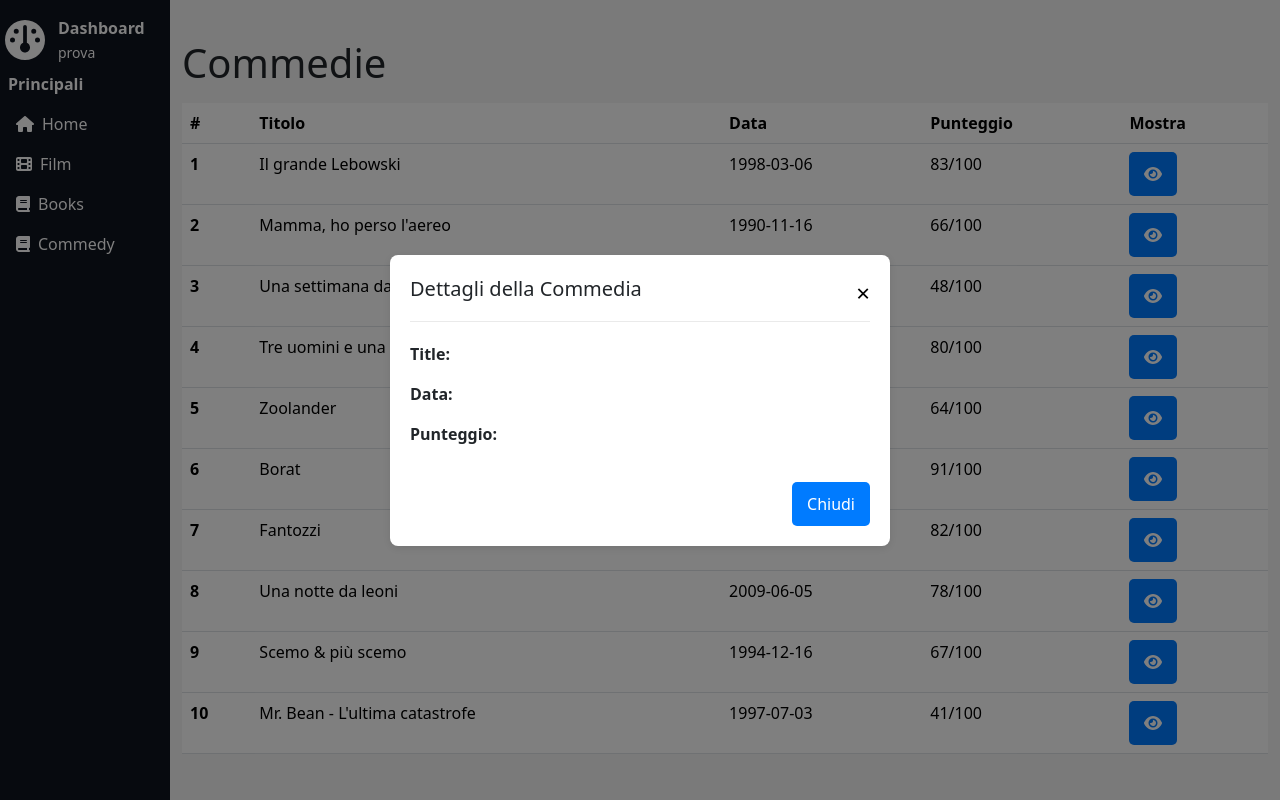
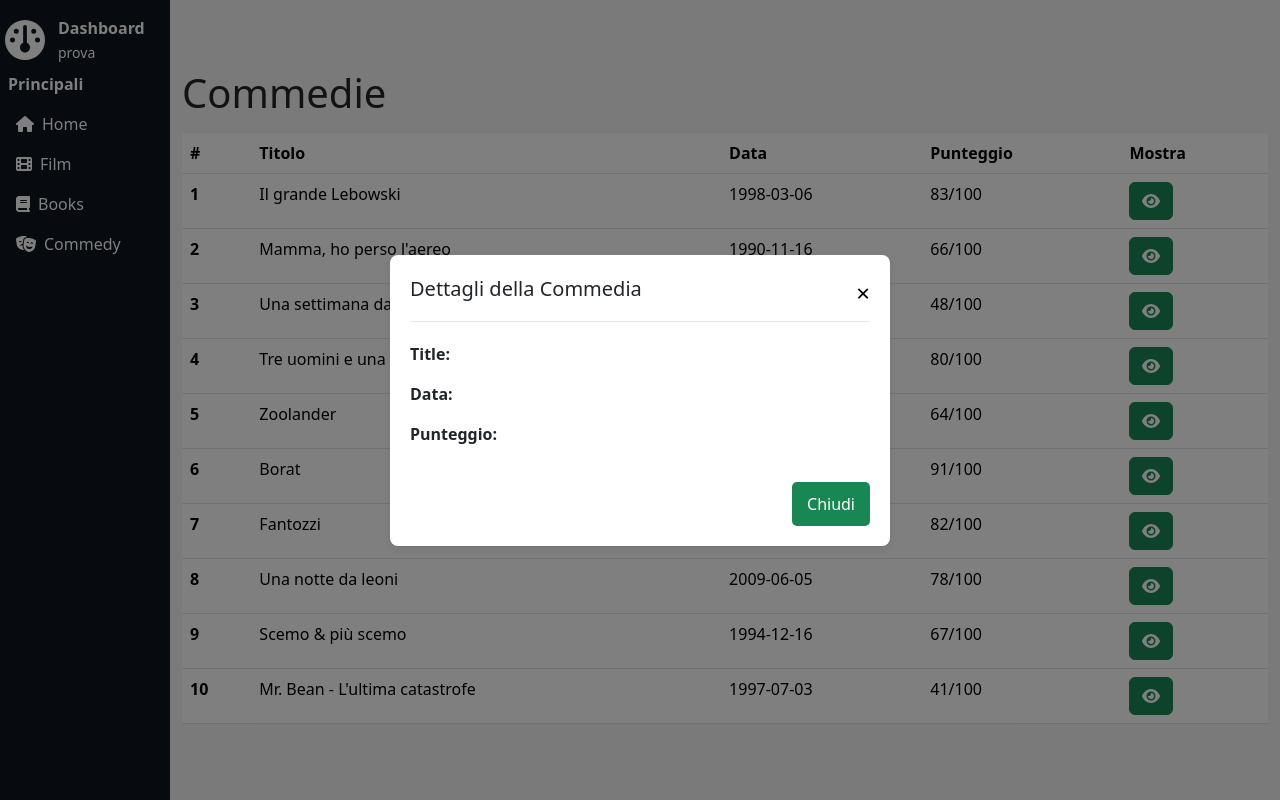
Before and after one commit to StefanoDaniello/React-Dasboard, a React (Vite) app: page /commedy/1 in a window 1280 px wide. Built offline with nearby package versions, Linux system fonts and the light colour scheme.

Commit message:
fix color

```diff
--- a/src/components/Modal.jsx
+++ b/src/components/Modal.jsx
@@ -26,7 +26,7 @@ function ModalComponent() {
                     <p><strong>Punteggio:</strong> {commedy.score}</p>
                 </div>
                 <div className="custom-modal-footer">
-                    <button onClick={handleClose} className="btn">Chiudi</button>
+                    <button onClick={handleClose} className="modal-btn">Chiudi</button>
                 </div>
             </div>
         </div>
--- a/src/components/SidebarComponents.jsx
+++ b/src/components/SidebarComponents.jsx
@@ -1,6 +1,6 @@
 import { Link, useLocation } from 'react-router-dom';
 import { FontAwesomeIcon } from '@fortawesome/react-fontawesome';
-import { faHome, faFilm, faBook, faDashboard } from '@fortawesome/free-solid-svg-icons';
+import { faHome, faFilm, faBook, faDashboard,faMasksTheater} from '@fortawesome/free-solid-svg-icons';
 
 function SidebarComponents() {
   const location = useLocation();
@@ -51,7 +51,7 @@ function SidebarComponents() {
             to="/commedy"
             className={`nav-link ${location.pathname === '/commedy' ? 'text-dark' : 'text-white'}`}
           >
-            <FontAwesomeIcon icon={faBook} className="me-2" />
+            <FontAwesomeIcon icon={faMasksTheater } className="me-2" />
             Commedy
           </Link>
         </li>
--- a/src/index.css
+++ b/src/index.css
@@ -98,8 +98,8 @@ img{
 }
 
 /* Bottone nella modale */
-.btn {
-    background-color: #007bff;
+.modal-btn {
+    background-color: #198754;
     color: white;
     padding: 10px 15px;
     border: none;
@@ -107,6 +107,6 @@ img{
     border-radius: 5px;
 }
 
-.btn:hover {
-    background-color: #0056b3;
+.modal-btn:hover {
+    background-color: #157347;
 }
```
